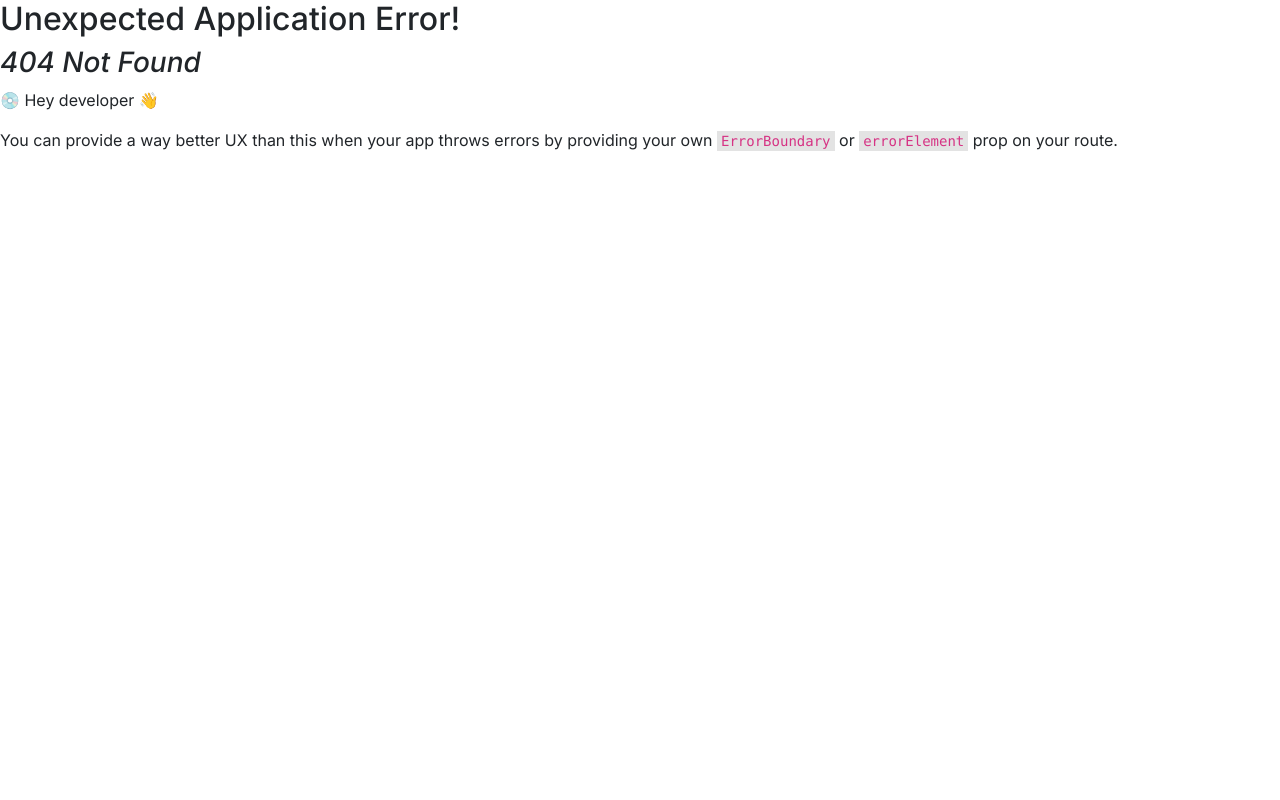
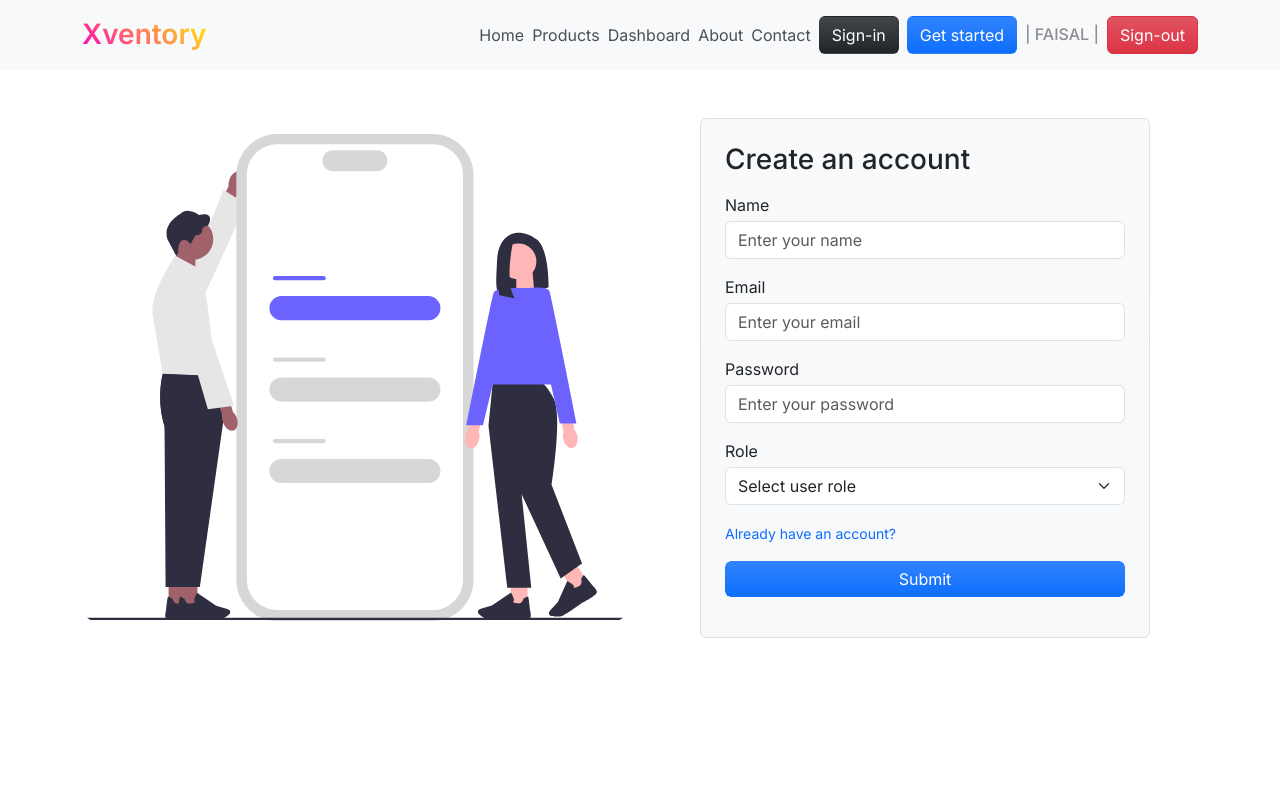
Before and after one commit to faisalchy64/xventory-frontend, a React (Vite) app: page /signup in a window 1280 px wide. Before the commit this address had no page. Shown: the top 800 px of the page. Built offline with nearby package versions, Linux system fonts and the light colour scheme.

Commit message:
feat: Created Signup.jsx page.

```diff
--- a/src/index.css
+++ b/src/index.css
@@ -72,7 +72,7 @@ a {
 }
 
 .form {
-  width: 350px;
+  width: 450px;
 }
 
 .img-height {
--- /dev/null
+++ b/src/pages/Signup.jsx
@@ -0,0 +1,169 @@
+import { Container, Row, Col, Image, Form } from "react-bootstrap";
+import { Link } from "react-router-dom";
+import { useForm } from "react-hook-form";
+import signup from "../assets/signup.svg";
+
+export default function Signup() {
+  const {
+    register,
+    formState: { errors },
+    handleSubmit,
+    reset,
+  } = useForm();
+
+  const onSubmit = async (data) => {
+    console.log(data);
+
+    reset();
+  };
+
+  return (
+    <Container className="h-screen py-5">
+      <Row className="d-flex align-items-center g-4">
+        <Col md={6} className="d-none d-md-block">
+          <Image
+            src={signup}
+            alt="Signup image"
+            className="w-100 h-100 object-fit-contain rounded-4"
+          />
+        </Col>
+
+        <Col md={6}>
+          <Form
+            className="form bg-light bg-gradient border rounded p-4 mx-auto"
+            onSubmit={handleSubmit(onSubmit)}
+          >
+            <h3 className="my-0">Create an account</h3>
+
+            <Form.Group className="my-3">
+              <Form.Label htmlFor="name" className="my-0">
+                Name
+              </Form.Label>
+              <Form.Control
+                type="text"
+                id="name"
+                placeholder="Enter your name"
+                autoComplete="off"
+                className="my-1"
+                {...register("name", {
+                  required: {
+                    value: true,
+                    message: "Name is required.",
+                  },
+                  pattern: {
+                    value: /^[a-zA-Z\s]{3,}$/,
+                    message: "Enter valid name.",
+                  },
+                })}
+              />
+
+              {errors && errors.name && (
+                <Form.Text className="text-danger">
+                  {errors.name.message}
+                </Form.Text>
+              )}
+            </Form.Group>
+
+            <Form.Group>
+              <Form.Label htmlFor="email" className="my-0">
+                Email
+              </Form.Label>
+              <Form.Control
+                type="email"
+                id="email"
+                placeholder="Enter your email"
+                autoComplete="off"
+                className="my-1"
+                {...register("email", {
+                  required: {
+                    value: true,
+                    message: "Email is required.",
+                  },
+                  pattern: {
+                    value: /^[a-zA-Z0-9._%+-]+@[a-zA-Z0-9.-]+\.[a-zA-Z]{2,}$/,
+                    message: "Enter valid email.",
+                  },
+                })}
+              />
+
+              {errors && errors.email && (
+                <Form.Text className="text-danger">
+                  {errors.email.message}
+                </Form.Text>
+              )}
+            </Form.Group>
+
+            <Form.Group className="my-3">
+              <Form.Label htmlFor="password" className="my-0">
+                Password
+              </Form.Label>
+              <Form.Control
+                type="password"
+                id="password"
+                placeholder="Enter your password"
+                className="my-1"
+                {...register("password", {
+                  required: {
+                    value: true,
+                    message: "Password is required.",
+                  },
+                  pattern: {
+                    value:
+                      /^(?=.*[A-Za-z])(?=.*\d)(?=.*[@$!%*#?&])[A-Za-z\d@$!%*#?&]{8,}$/,
+                    message:
+                      "Minimum 8 characters neeeded (at least one letter, one digit and one special character).",
+                  },
+                })}
+              />
+
+              {errors && errors.password && (
+                <Form.Text className="text-danger">
+                  {errors.password.message}
+                </Form.Text>
+              )}
+            </Form.Group>
+
+            <Form.Group className="my-3">
+              <Form.Label htmlFor="role" className="my-0">
+                Role
+              </Form.Label>
+              <Form.Select
+                id="role"
+                aria-label="Default select example"
+                className="my-1"
+                {...register("role", {
+                  required: {
+                    value: true,
+                    message: "Role is required.",
+                  },
+                })}
+              >
+                <option value="">Select user role</option>
+                <option value="user">USER</option>
+                <option value="supplier">SUPPLIER</option>
+              </Form.Select>
+
+              {errors && errors.role && (
+                <Form.Text className="text-danger">
+                  {errors.role.message}
+                </Form.Text>
+              )}
+            </Form.Group>
+
+            <Link to="/signin" className="text-xs text-primary">
+              Already have an account?
+            </Link>
+
+            <Form.Group className="my-3">
+              <Form.Control
+                type="submit"
+                value="Submit"
+                className="btn bg-primary bg-gradient text-white border-0"
+              />
+            </Form.Group>
+          </Form>
+        </Col>
+      </Row>
+    </Container>
+  );
+}
--- a/src/router.jsx
+++ b/src/router.jsx
@@ -4,6 +4,7 @@ import Home from "./pages/Home";
 import Products from "./pages/Products";
 import About from "./pages/About";
 import Contact from "./pages/Contact";
+import Signup from "./pages/Signup";
 
 const router = createBrowserRouter([
   {
@@ -26,6 +27,10 @@ const router = createBrowserRouter([
         path: "/contact",
         element: <Contact />,
       },
+      {
+        path: "/signup",
+        element: <Signup />,
+      },
     ],
   },
 ]);
```
Also changed, not shown: src/assets/signup.svg (added).
